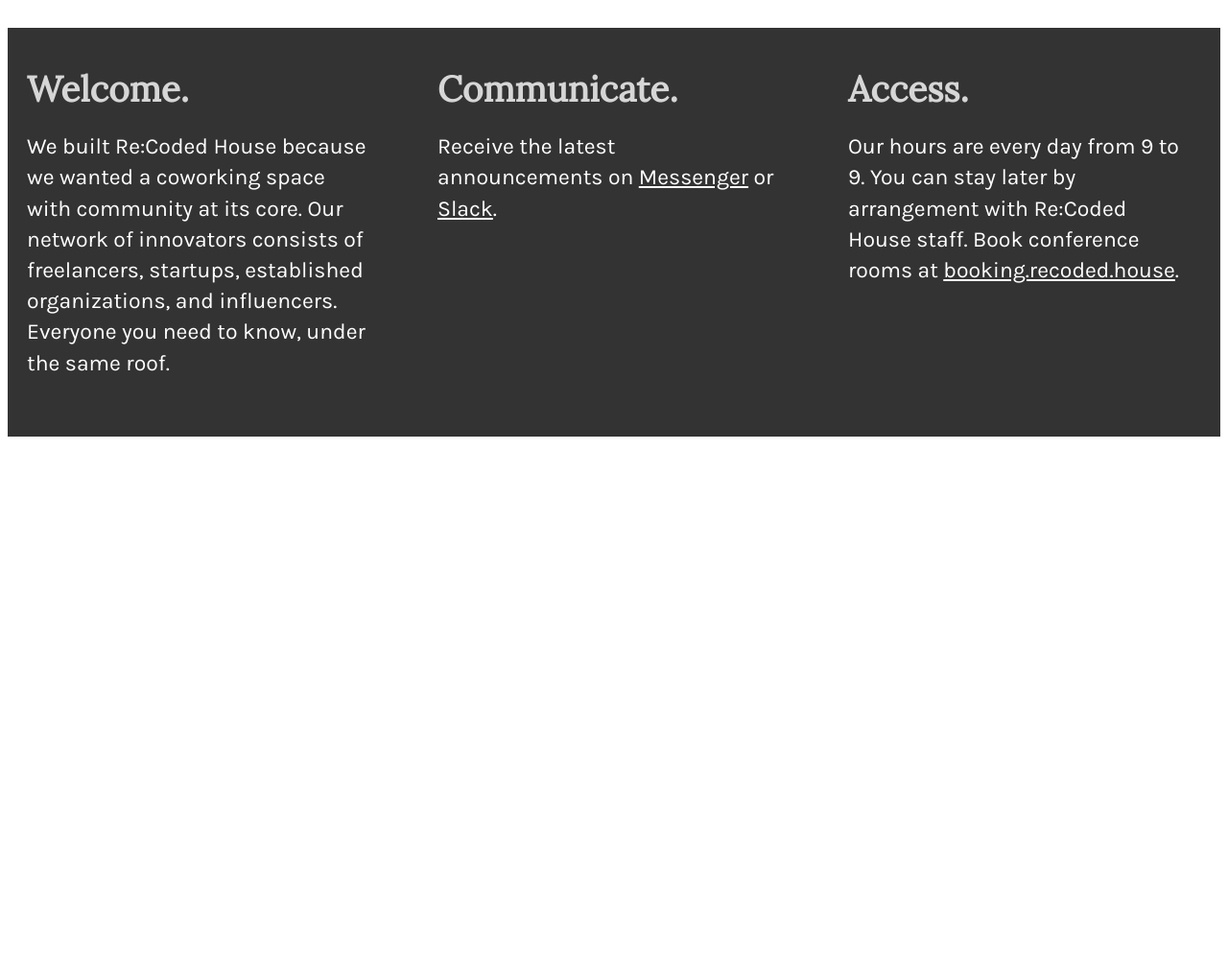
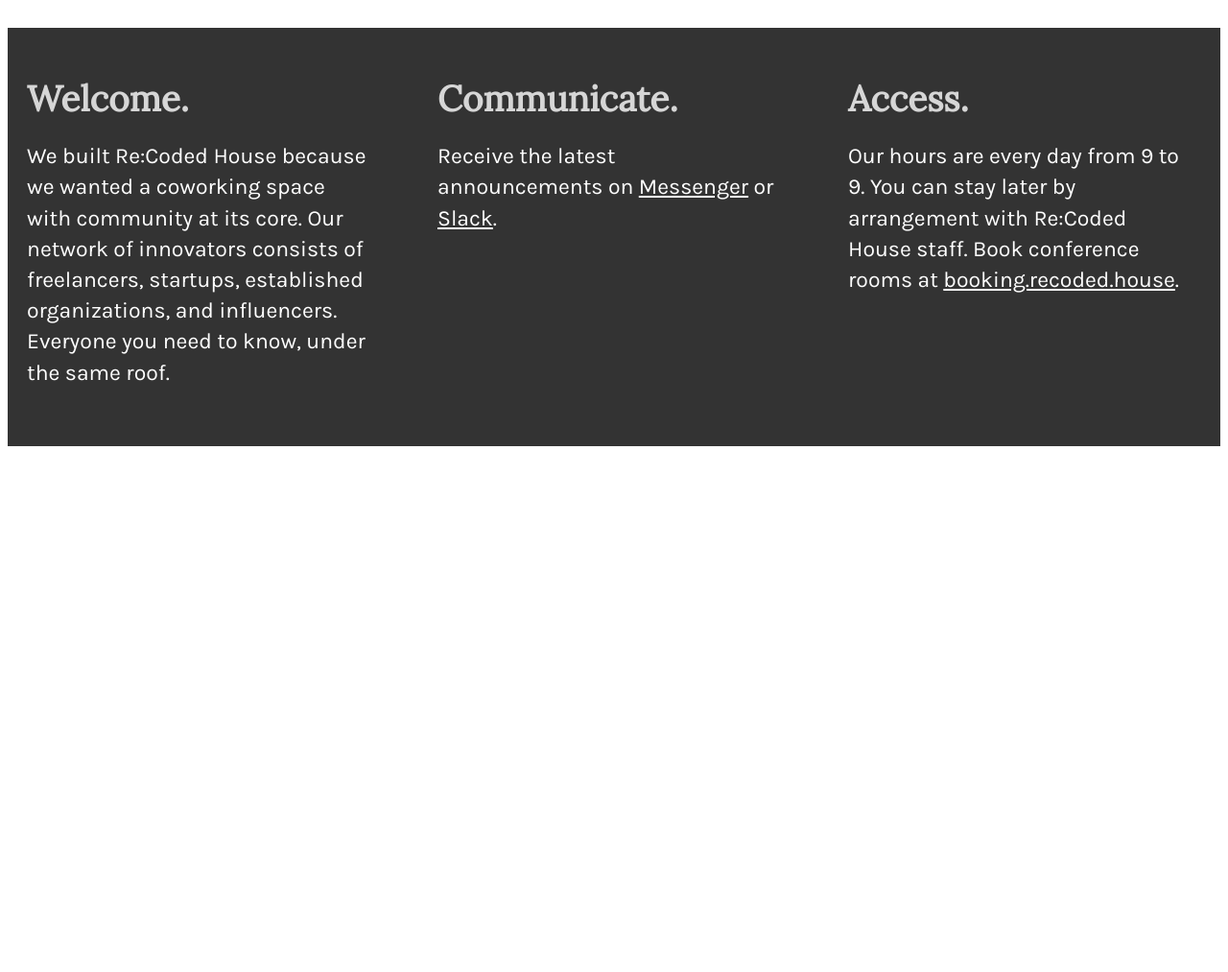
Before and after one commit to ReCoded-Org/welcome.recoded.house, a PHP site: page / in a window 1280 px wide. Shown: the top 1013 px of the page at 96% size. Before the commit the page ends 455 px from the top, so only its background shows below. Run offline with PHP 8.4, Linux system fonts and the light colour scheme; some libraries are stand-ins or nearby versions.

Commit message:
Update index.php

```diff
--- a/index.php
+++ b/index.php
@@ -73,7 +73,7 @@ h2 {
 	font-size: 37px;
 	line-height: 1.3em;
 	font-weight: 700;
-	padding: 40px 20px 0;
+	padding: 50px 20px 0;
 	}
 
 p {
```
